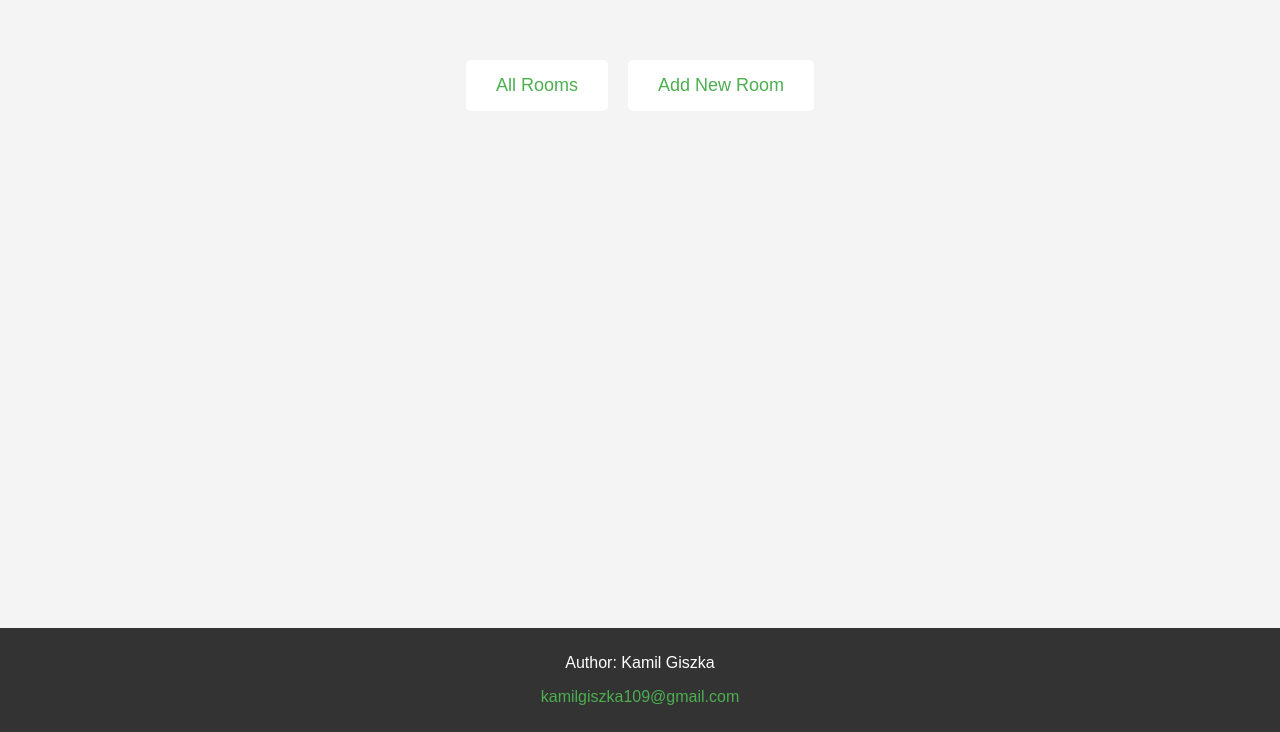
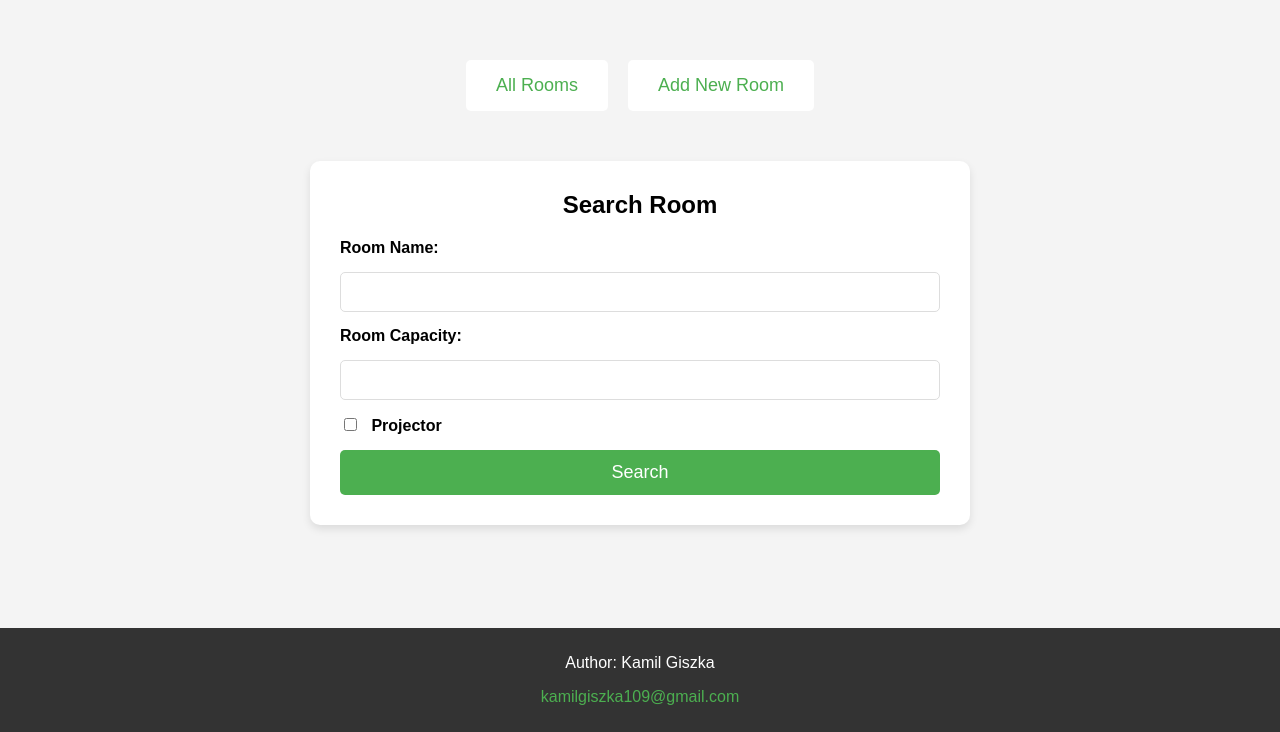
Before and after one commit to hafbjorn109/Room-Reservation-System, a Django app: page / in a window 1280 px wide. Shown: the part 68-800 px from the top of the page. Run offline with Django 5.2, Linux system fonts and the light colour scheme.

Commit message:
searching rooms added, documentation, views and urls updated / readme file added

```diff
--- a/room_reservation_system/booking_management/templates/index.html
+++ b/room_reservation_system/booking_management/templates/index.html
@@ -71,6 +71,60 @@
         footer a:hover {
             text-decoration: underline;
         }
+
+        /* New Search Section Styling */
+        .search-section {
+            background-color: white;
+            border-radius: 10px;
+            padding: 30px;
+            box-shadow: 0 4px 8px rgba(0, 0, 0, 0.1);
+            width: 80%;
+            max-width: 600px;
+            margin: 40px auto;
+        }
+
+        .search-section h2 {
+            text-align: center;
+            margin-bottom: 20px;
+        }
+
+        .search-section form {
+            display: flex;
+            flex-direction: column;
+            gap: 15px;
+        }
+
+        .search-section label {
+            font-size: 16px;
+            font-weight: bold;
+        }
+
+        .search-section input[type="text"], .search-section input[type="checkbox"] {
+            padding: 10px;
+            border: 1px solid #ddd;
+            border-radius: 5px;
+            font-size: 16px;
+        }
+
+        .search-section input[type="submit"] {
+            background-color: #4CAF50;
+            color: white;
+            padding: 12px 20px;
+            border: none;
+            border-radius: 5px;
+            font-size: 18px;
+            cursor: pointer;
+            transition: background-color 0.3s;
+        }
+
+        .search-section input[type="submit"]:hover {
+            background-color: #45a049;
+        }
+
+        .search-section input[type="checkbox"] {
+            margin-right: 10px;
+        }
+
     </style>
 </head>
 <body>
@@ -87,6 +141,25 @@
         <a href="/room/new">Add New Room</a>
     </div>
 
+    <div class="search-section">
+        <h2>Search Room</h2>
+        <form action="/search" method="GET">
+            {% csrf_token %}
+            <label for="room_name">Room Name:</label>
+            <input type="text" id="room_name" name="room_name">
+
+            <label for="room_capacity">Room Capacity:</label>
+            <input type="text" id="room_capacity" name="room_capacity">
+
+            <label for="projector_availability">
+                <input type="checkbox" id="projector_availability" name="projector_availability">
+                Projector
+            </label>
+
+            <input type="submit" value="Search">
+        </form>
+    </div>
+
     <footer>
         <p>Author: Kamil Giszka</p>
         <p><a href="mailto:kamilgiszka109@gmail.com">kamilgiszka109@gmail.com</a></p>
--- a/room_reservation_system/booking_management/templates/show_all_rooms.html
+++ b/room_reservation_system/booking_management/templates/show_all_rooms.html
@@ -96,6 +96,7 @@
                     <li><strong>Capacity:</strong> {{ room.room_capacity }}</li>
                     <li><strong>Projector:</strong> {% if room.projector_availability %}Available{% else %}Unavailable{% endif %}</li>
                     <li><strong>Reserved: </strong> {% if room.reserved %} Reserved {% else %} Available {% endif %}</li>
+                    <li><a href="/room/{{ room.id }}/">Show details</a></li>
                     <li><a href="/room/modify/{{ room.id }}/">Edit room</a></li>
                     <li><a href="/room/delete/{{ room.id }}/">Delete room</a></li>
                     <li><a href="/room/reserve/{{ room.id }}/">Reserve room</a></li>
--- a/room_reservation_system/booking_management/views.py
+++ b/room_reservation_system/booking_management/views.py
@@ -218,3 +218,42 @@ class RoomDetailsView(View):
             return render(request, 'show_all_rooms.html', context={'error': 'Room not found'})
         reservations = room.reservation_set.all().order_by('date')
         return render(request, 'room_details.html', context={'room': room, 'reservations': reservations})
+
+class SearchRoomView(View):
+    """
+    A view to search for rooms based on various criteria: room name, capacity, and projector availability.
+    """
+    def get(self, request):
+        """
+        Handles GET requests to search for rooms based on the provided criteria.
+
+        Args:
+            request (HttpRequest): The request object containing search parameters.
+
+        Returns:
+            HttpResponse: Renders the search results or the initial page if no results are found.
+        """
+        room_name = request.GET.get('room_name')
+        room_capacity = request.GET.get('room_capacity')
+        projector_availability = request.GET.get('projector_availability') == "on"
+        try:
+            room_capacity = int(room_capacity) if room_capacity else 0
+        except ValueError:
+            room_capacity = 0
+
+        rooms = Room.objects.all()
+        if projector_availability:
+            rooms = rooms.filter(projector_availability=projector_availability)
+        if room_capacity:
+            rooms = rooms.filter(room_capacity__gte=room_capacity)
+        if room_name:
+            rooms = rooms.filter(name=room_name)
+
+        for room in rooms:
+            reservations = [reservation.date for reservation in room.reservation_set.all()]
+            room.reserved = date.today() in reservations
+
+        if not rooms:
+            return render(request, 'show_all_rooms.html', context={'error': 'No rooms found'})
+
+        return render(request, 'show_all_rooms.html', context={'rooms': rooms})
--- a/room_reservation_system/room_reservation_system/urls.py
+++ b/room_reservation_system/room_reservation_system/urls.py
@@ -17,7 +17,7 @@ Including another URLconf
 from django.contrib import admin
 from django.urls import path
 from booking_management.views import (AddRoomView, ShowAllRoomsView, DeleteRoomView, ModifyRoomView, MainMenuView,
-                                      ReservationView, RoomDetailsView)
+                                      ReservationView, RoomDetailsView, SearchRoomView)
 
 urlpatterns = [
     path('admin/', admin.site.urls),
@@ -28,4 +28,5 @@ urlpatterns = [
     path('', MainMenuView.as_view(), name='main_menu'),
     path('room/reserve/<int:room_id>/', ReservationView.as_view(), name='room_reservation'),
     path('room/<int:room_id>/', RoomDetailsView.as_view(), name='room_details'),
+    path('search/', SearchRoomView.as_view(), name='search_room')
 ]
```
